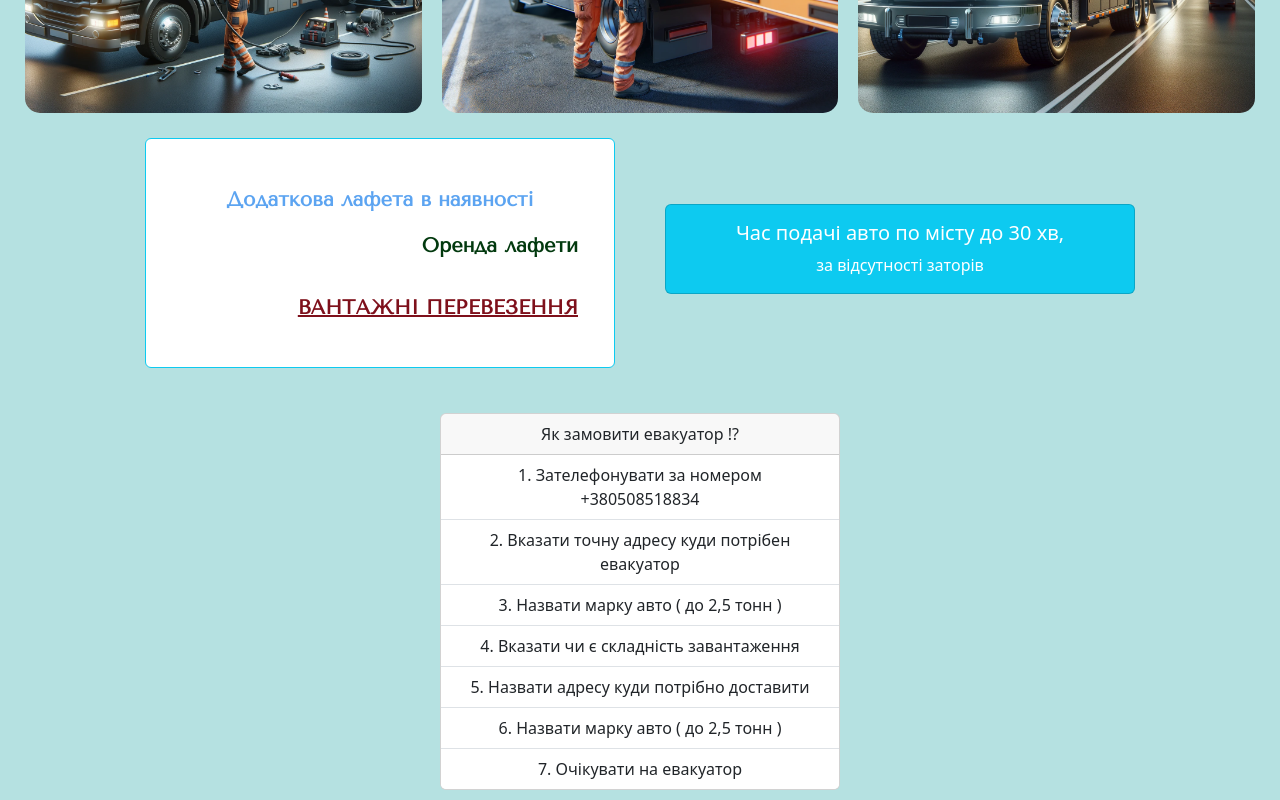
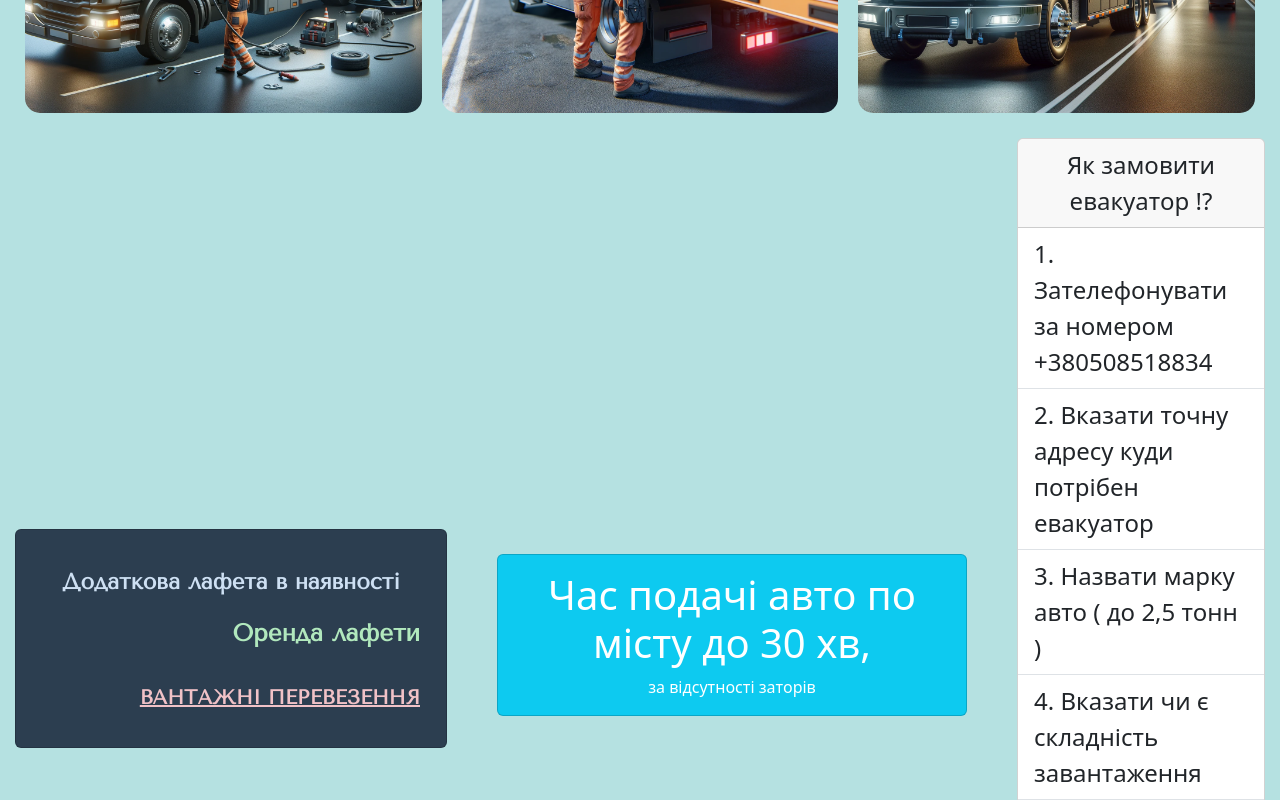
Before and after one commit to MukBet/evaqator, a React (Create React App) app: page / in a window 1280 px wide. Shown: the part 600-1400 px from the top of the page. Built offline with nearby package versions, Linux system fonts and the light colour scheme.

Commit message:
sma;; correctnesses

```diff
--- a/src/App.css
+++ b/src/App.css
@@ -35,6 +35,13 @@
     transform: rotate(360deg);
   }
 }
+@media (max-width: 768px) { /* Максимальная ширина для мобильных устройств */
+  .App {
+    /* Здесь могут быть стили специфичные для мобильных устройств */
+    justify-content: center;
+    align-items: center;
+  }
+}
 
 .Flex-container {
   display: flex;
--- a/src/Lafeta/Lafeta.css
+++ b/src/Lafeta/Lafeta.css
@@ -3,7 +3,7 @@
 
 .info-block {
     background-color: #f0f0f0; /* Светлый фон для контраста */
-    padding: 20px; /* Отступы вокруг текста */
+    padding: 10px; /* Отступы вокруг текста */
     /* max-width: 400px; Максимальная ширина блока */
     border-radius: 10px; /* Скругленные углы */
   }
@@ -15,16 +15,16 @@
   }
 
   .lafeta-first {
-    font-size: 20px; /* Размер шрифта */
+    font-size: 22px; /* Размер шрифта */
     font-weight: bold; /* Жирный шрифт */
-    color: #5ca4f1; /* Синий цвет */
+    color: #cee0f3; /* Синий цвет */
   }
 
   .lafeta-second {
     margin-top: 1rem;
-    font-size: 20px; /* Немного меньше размер шрифта */
+    font-size: 24px; /* Немного меньше размер шрифта */
     font-weight: bold;
-    color: #02390e; /* Зеленый цвет */
+    color: #b1e8bd; /* Зеленый цвет */
   }
 
   .lafeta-third {
@@ -33,5 +33,5 @@
     font-weight: bold;
     text-transform: uppercase;
     text-decoration: underline; /* Подчеркнутый текст */
-    color: #7e101b; /* Красный цвет */
+    color: #f1c2c7; /* Красный цвет */
   }
--- a/src/Lafeta/Lafeta.js
+++ b/src/Lafeta/Lafeta.js
@@ -5,19 +5,18 @@ import './Lafeta.css'; // Импортируем стили
 const lafetaStyles = {
     container: {
       display: 'flex',
-      justifyContent: 'left',
+      justifyContent: 'center',
       gap: '20px', // Промежуток между картинками
       padding: '15px', // Отступы для контейнера, чтобы картинки не касались краев экрана
       paddingTop: '10px', // Добавляем прокрутку, если картинки не помещаются
       overflow: 'hidden', /* Скрываем всё, что выходит за пределы блока */
-
-    }
+    },
   };
 
 function Lafeta() {
   return (
     <div style={lafetaStyles.container}>
-    <Card style={{ width: '30rem' }} border="info" className="info-block">
+    <Card style={{ width: '27rem', background: '#2c3e50'  }} className="info-block">
       <Card.Body>
         <div className="lafeta-line lafeta-first" >Додаткова лафета в наявності</div>
         <div style={{textAlign:'right'}} className="lafeta-line lafeta-second">Оренда лафети</div>
--- a/src/Order/Order.js
+++ b/src/Order/Order.js
@@ -9,6 +9,9 @@ const orderStyles = {
       paddingTop: '10px', // Добавляем прокрутку, если картинки не помещаются
       overflow: 'hidden', /* Скрываем всё, что выходит за пределы блока */
       borderRadius: '15px', /* Скругленные углы для контейнера галереи */
+    },
+    textSise: {
+      fontSize: '1.5rem', /* Большой размер шрифта для заголовка */
     }
   };
 
@@ -16,9 +19,9 @@ function Order() {
   return (
 
     <div style={orderStyles.container}>
-    <Card style={{ width: '25rem' }}>
+    <Card style={orderStyles.textSise}>
       <Card.Header>Як замовити евакуатор !?</Card.Header>
-      <ListGroup variant="flush">
+      <ListGroup variant="flush" style={{textAlign:'left'}}>
         <ListGroup.Item>1. Зателефонувати за номером +380508518834</ListGroup.Item>
         <ListGroup.Item>2. Вказати точну адресу куди потрібен евакуатор</ListGroup.Item>
         <ListGroup.Item>3. Назвати марку авто ( до 2,5 тонн )</ListGroup.Item>
--- a/src/Timing/Timing.js
+++ b/src/Timing/Timing.js
@@ -3,11 +3,14 @@ import Card from 'react-bootstrap/Card';
 const timingStyles = {
     container: {
       display: 'flex',
-      justifyContent: 'left',
+      justifyContent: 'center',
       padding: '15px', // Отступы для контейнера, чтобы картинки не касались краев экрана
       paddingTop: '10px', // Добавляем прокрутку, если картинки не помещаются
       overflow: 'hidden', /* Скрываем всё, что выходит за пределы блока */
       borderRadius: '15px', /* Скругленные углы для контейнера галереи */
+    },
+    textSise: {
+      fontSize: '2.5rem', /* Большой размер шрифта для заголовка */
     }
   };
 
@@ -24,7 +27,7 @@ function Timing() {
         >
           {/* <Card.Header>Header</Card.Header> */}
           <Card.Body>
-            <Card.Title> Час подачі авто по місту до 30 хв,</Card.Title>
+            <Card.Title style={timingStyles.textSise}> Час подачі авто по місту до 30 хв,</Card.Title>
             <Card.Text>
             за відсутності заторів
             </Card.Text>
--- a/src/index.css
+++ b/src/index.css
@@ -13,7 +13,7 @@ body {
   margin-top: 0px;
   padding-top: 0%;
   height: 100%; /* Убедитесь, что html и body занимают всю высоту страницы */
-  margin: 0; /* Убираем поля */
+  margin: 0 !important; /* Убираем поля */
   padding: 0; /* Убираем отступы */
   background-color: #b5e1e1 !important;
 }
```
